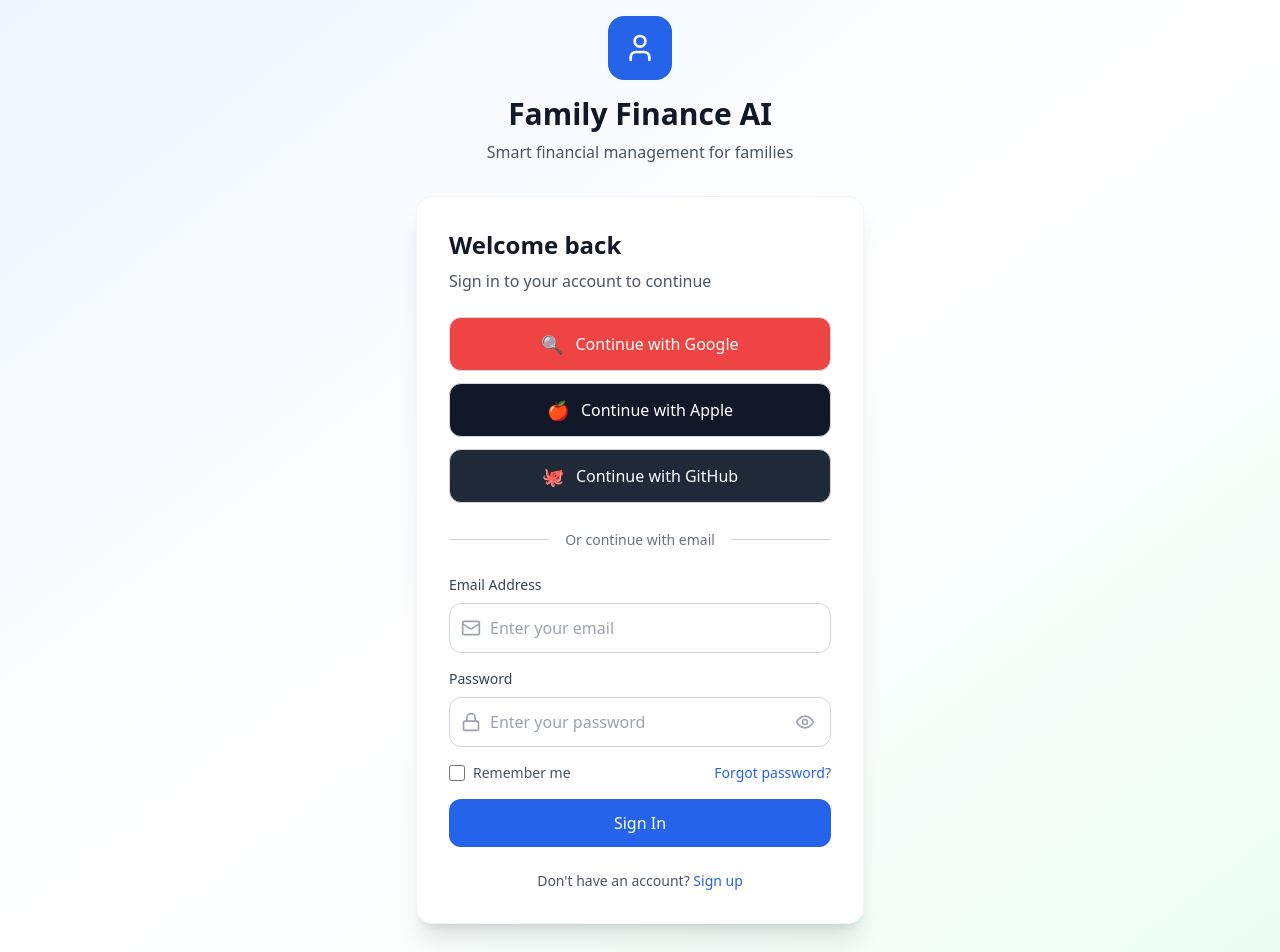
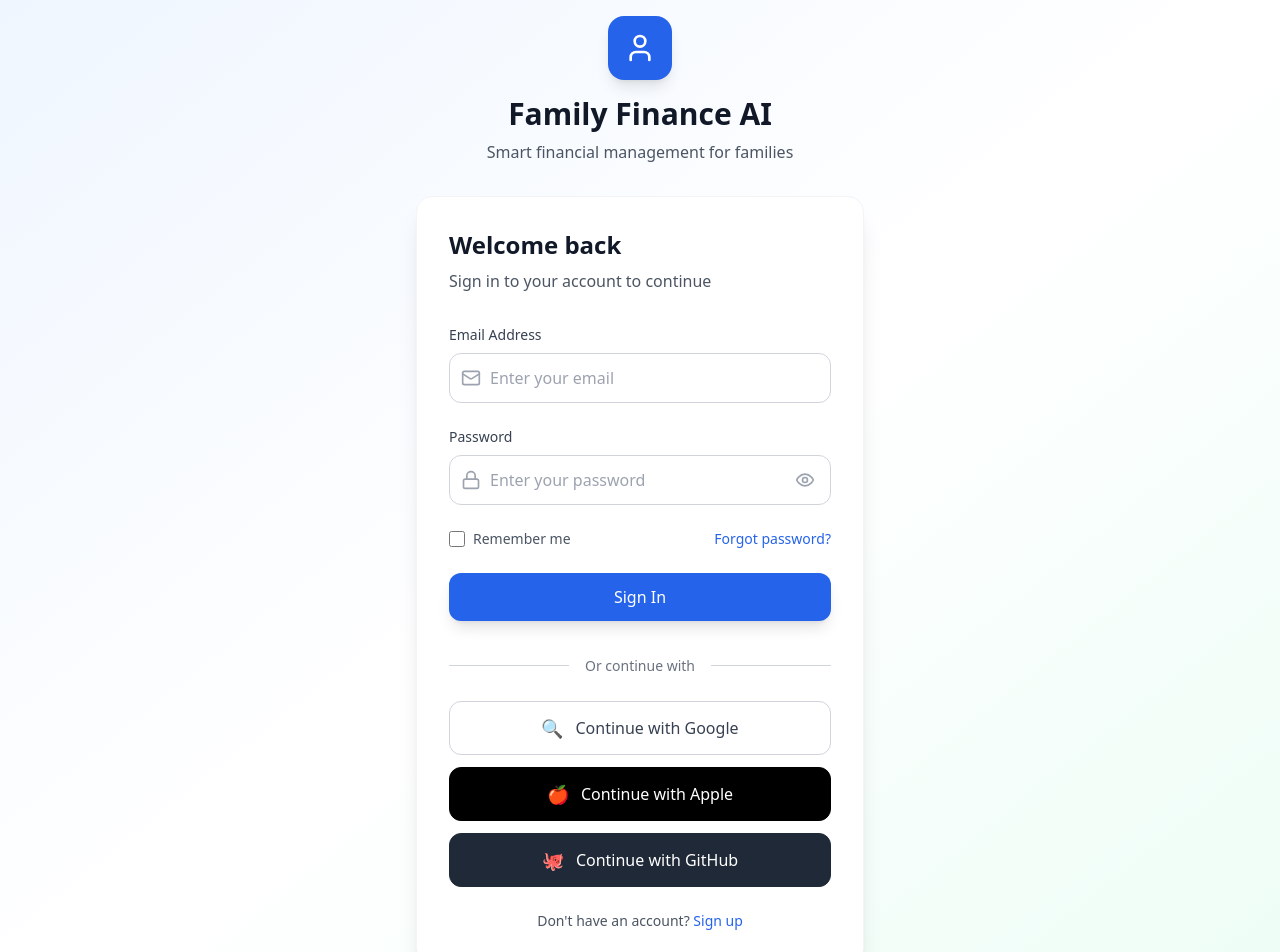
Before and after one commit to Aybis/maya-family, a React (Vite) app: page / in a window 1280 px wide. Shown: the top 952 px of the page. Built offline with nearby package versions, Linux system fonts and the light colour scheme.

Commit message:
Redesign AuthPage with email/password form first

```diff
--- a/src/pages/AuthPage.tsx
+++ b/src/pages/AuthPage.tsx
@@ -18,9 +18,9 @@ const AuthPage: React.FC<AuthPageProps> = ({ onLogin }) => {
   };
 
   const socialLogins = [
-    { name: 'Google', icon: '🔍', color: 'bg-red-500 hover:bg-red-600' },
-    { name: 'Apple', icon: '🍎', color: 'bg-gray-900 hover:bg-gray-800' },
-    { name: 'GitHub', icon: '🐙', color: 'bg-gray-800 hover:bg-gray-700' }
+    { name: 'Google', icon: '🔍', color: 'bg-white hover:bg-gray-50 text-gray-700 border border-gray-300' },
+    { name: 'Apple', icon: '🍎', color: 'bg-black hover:bg-gray-900 text-white border border-black' },
+    { name: 'GitHub', icon: '🐙', color: 'bg-gray-800 hover:bg-gray-700 text-white border border-gray-800' }
   ];
 
   return (
@@ -28,7 +28,7 @@ const AuthPage: React.FC<AuthPageProps> = ({ onLogin }) => {
       <div className="w-full max-w-md">
         {/* Logo Section */}
         <div className="text-center mb-8">
-          <div className="inline-flex items-center justify-center w-16 h-16 bg-blue-600 rounded-2xl mb-4">
+          <div className="inline-flex items-center justify-center w-16 h-16 bg-blue-600 rounded-2xl mb-4 shadow-lg">
             <User className="h-8 w-8 text-white" />
           </div>
           <h1 className="text-3xl font-bold text-gray-900 mb-2">Family Finance AI</h1>
@@ -37,37 +37,13 @@ const AuthPage: React.FC<AuthPageProps> = ({ onLogin }) => {
 
         {/* Auth Card */}
         <div className="bg-white rounded-2xl shadow-xl p-8 border border-gray-100">
-          <div className="mb-6">
+          <div className="mb-8">
             <h2 className="text-2xl font-semibold text-gray-900 mb-2">Welcome back</h2>
             <p className="text-gray-600">Sign in to your account to continue</p>
           </div>
 
-          {/* Social Login Buttons */}
-          <div className="space-y-3 mb-6">
-            {socialLogins.map((social) => (
-              <button
-                key={social.name}
-                onClick={onLogin}
-                className={`w-full flex items-center justify-center px-4 py-3 border border-gray-300 rounded-xl text-white font-medium transition-colors duration-200 ${social.color}`}
-              >
-                <span className="mr-3 text-lg">{social.icon}</span>
-                Continue with {social.name}
-              </button>
-            ))}
-          </div>
-
-          {/* Divider */}
-          <div className="relative flex items-center justify-center mb-6">
-            <div className="absolute inset-0 flex items-center">
-              <div className="w-full border-t border-gray-300"></div>
-            </div>
-            <div className="relative bg-white px-4">
-              <span className="text-sm text-gray-500">Or continue with email</span>
-            </div>
-          </div>
-
-          {/* Email/Password Form */}
-          <form onSubmit={handleSubmit} className="space-y-4">
+          {/* Email/Password Form - Primary */}
+          <form onSubmit={handleSubmit} className="space-y-6 mb-8">
             <div>
               <label className="block text-sm font-medium text-gray-700 mb-2">Email Address</label>
               <div className="relative">
@@ -98,7 +74,7 @@ const AuthPage: React.FC<AuthPageProps> = ({ onLogin }) => {
                 <button
                   type="button"
                   onClick={() => setShowPassword(!showPassword)}
-                  className="absolute right-3 top-1/2 transform -translate-y-1/2 p-1 text-gray-400 hover:text-gray-600"
+                  className="absolute right-3 top-1/2 transform -translate-y-1/2 p-1 text-gray-400 hover:text-gray-600 transition-colors"
                 >
                   {showPassword ? <EyeOff className="h-5 w-5" /> : <Eye className="h-5 w-5" />}
                 </button>
@@ -110,23 +86,47 @@ const AuthPage: React.FC<AuthPageProps> = ({ onLogin }) => {
                 <input type="checkbox" className="h-4 w-4 text-blue-600 focus:ring-blue-500 border-gray-300 rounded" />
                 <span className="ml-2 text-sm text-gray-600">Remember me</span>
               </label>
-              <button type="button" className="text-sm text-blue-600 hover:text-blue-500 font-medium">
+              <button type="button" className="text-sm text-blue-600 hover:text-blue-500 font-medium transition-colors">
                 Forgot password?
               </button>
             </div>
 
             <button
               type="submit"
-              className="w-full bg-blue-600 text-white py-3 px-4 rounded-xl font-medium hover:bg-blue-700 focus:ring-4 focus:ring-blue-200 transition-all duration-200 transform hover:scale-[1.02]"
+              className="w-full bg-blue-600 text-white py-3 px-4 rounded-xl font-medium hover:bg-blue-700 focus:ring-4 focus:ring-blue-200 transition-all duration-200 transform hover:scale-[1.02] shadow-lg"
             >
               Sign In
             </button>
           </form>
 
-          <div className="mt-6 text-center">
+          {/* Divider */}
+          <div className="relative flex items-center justify-center mb-6">
+            <div className="absolute inset-0 flex items-center">
+              <div className="w-full border-t border-gray-300"></div>
+            </div>
+            <div className="relative bg-white px-4">
+              <span className="text-sm text-gray-500">Or continue with</span>
+            </div>
+          </div>
+
+          {/* Social Login Buttons - Secondary */}
+          <div className="space-y-3 mb-6">
+            {socialLogins.map((social) => (
+              <button
+                key={social.name}
+                onClick={onLogin}
+                className={`w-full flex items-center justify-center px-4 py-3 rounded-xl font-medium transition-all duration-200 transform hover:scale-[1.02] ${social.color}`}
+              >
+                <span className="mr-3 text-lg">{social.icon}</span>
+                Continue with {social.name}
+              </button>
+            ))}
+          </div>
+
+          <div className="text-center">
             <p className="text-sm text-gray-600">
               Don't have an account?{' '}
-              <button className="text-blue-600 hover:text-blue-500 font-medium">
+              <button className="text-blue-600 hover:text-blue-500 font-medium transition-colors">
                 Sign up
               </button>
             </p>
@@ -137,9 +137,9 @@ const AuthPage: React.FC<AuthPageProps> = ({ onLogin }) => {
         <div className="text-center mt-8">
           <p className="text-xs text-gray-500">
             By signing in, you agree to our{' '}
-            <button className="text-blue-600 hover:text-blue-500">Terms of Service</button>
+            <button className="text-blue-600 hover:text-blue-500 transition-colors">Terms of Service</button>
             {' '}and{' '}
-            <button className="text-blue-600 hover:text-blue-500">Privacy Policy</button>
+            <button className="text-blue-600 hover:text-blue-500 transition-colors">Privacy Policy</button>
           </p>
         </div>
       </div>
```
